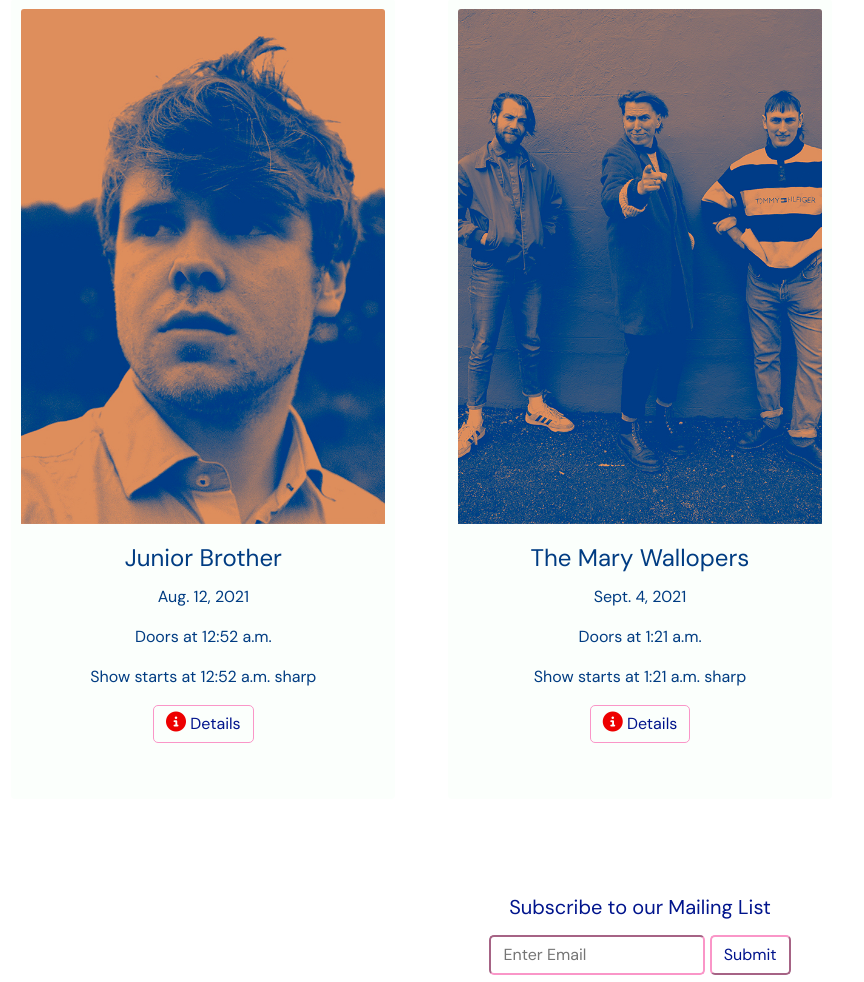
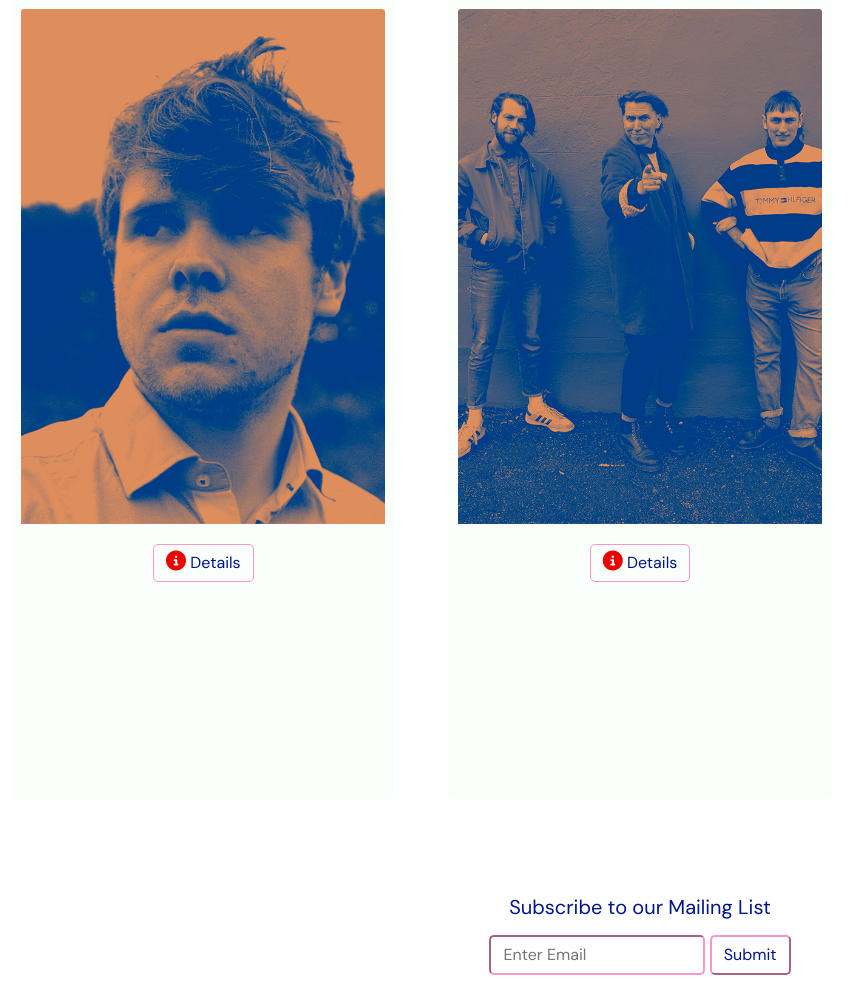
Before and after one commit to david-connaughton/dlrfolk, a Django app: page /concerts/ in a window 1280 px wide. Shown: the part 169-1151 px from the top of the page, without its empty margins (0-864 px from the left). Run offline with Django 3.2, Linux system fonts and the light colour scheme; data comes from the database, SQL or seed files in the repository; some libraries are stand-ins or nearby versions.

Commit message:
updated concerts.html

```diff
--- a/concerts/templates/concerts/concerts.html
+++ b/concerts/templates/concerts/concerts.html
@@ -26,13 +26,13 @@
             <div class="card m-5 border-0 mx-auto text-center card-outline">
                 <img src="{{ concert.image.url }}" alt="Card image cap" class="card-img-top">
                 <div class="card-body">
-                    <div class="artist">
+                    <!-- <div class="artist">
                         <h2 class="card-title">{{ concert.artist }} {% if concert.artist_one %}& {{ concert.artist_one }} {% endif %}</h2>
-                    </div>
+                    </div> -->
                     <!-- <h3 class="card-text">{{ concert.venue }}</h3> -->
-                    <p class="card-text">{{ concert.date_one }} {% if concert.date_two %}& {{ concert.date_two }} {% endif %} {% if concert.date_three %} & {{ concert.date_three }} {% endif %}</p>
+                    <!-- <p class="card-text">{{ concert.date_one }} {% if concert.date_two %}& {{ concert.date_two }} {% endif %} {% if concert.date_three %} & {{ concert.date_three }} {% endif %}</p>
                     <p>Doors at {{ concert.doors }}</p>
-                    <p>Show starts at {{ concert.time }} sharp</p>
+                    <p>Show starts at {{ concert.time }} sharp</p> -->
                     <a href="{% url 'concert_details' concert.slug %}" class="btn btn-outline page-button">
                         <i class="fas fa-info-circle concert-info"></i>
                         Details
```
